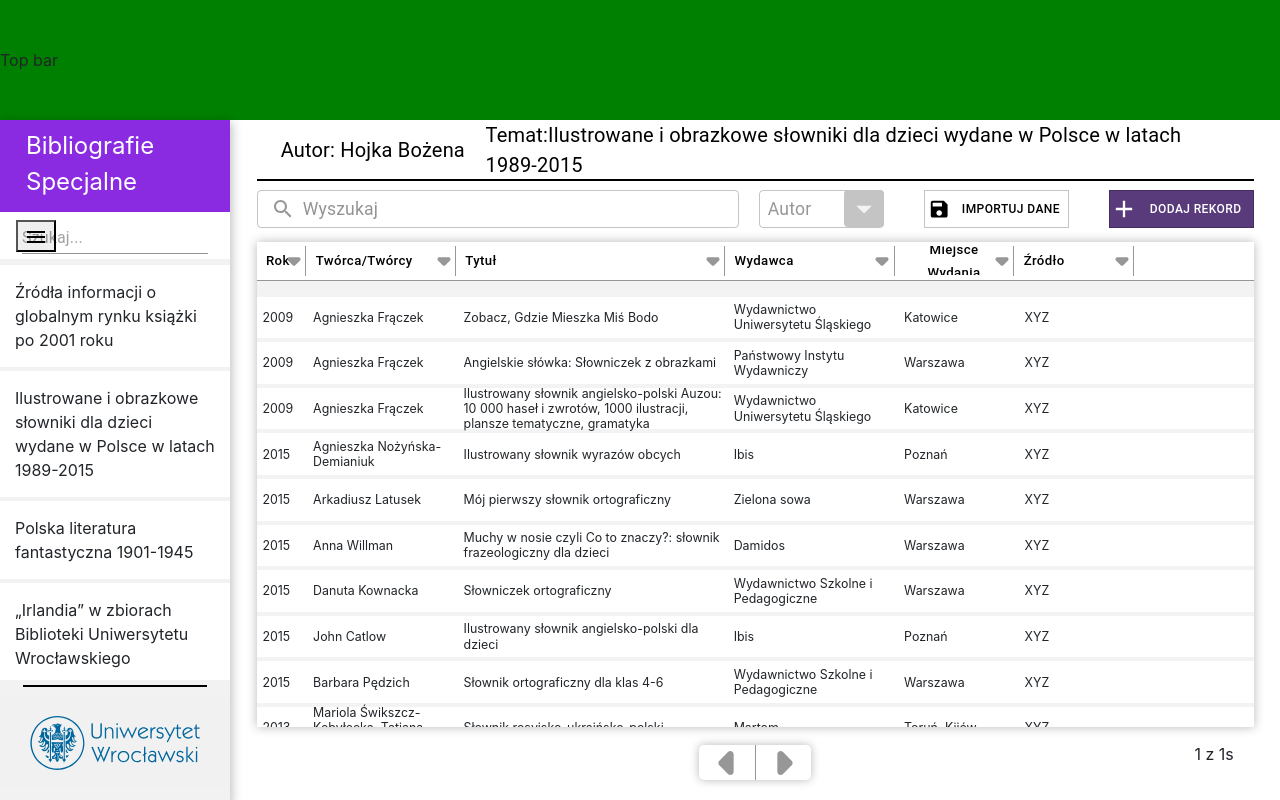
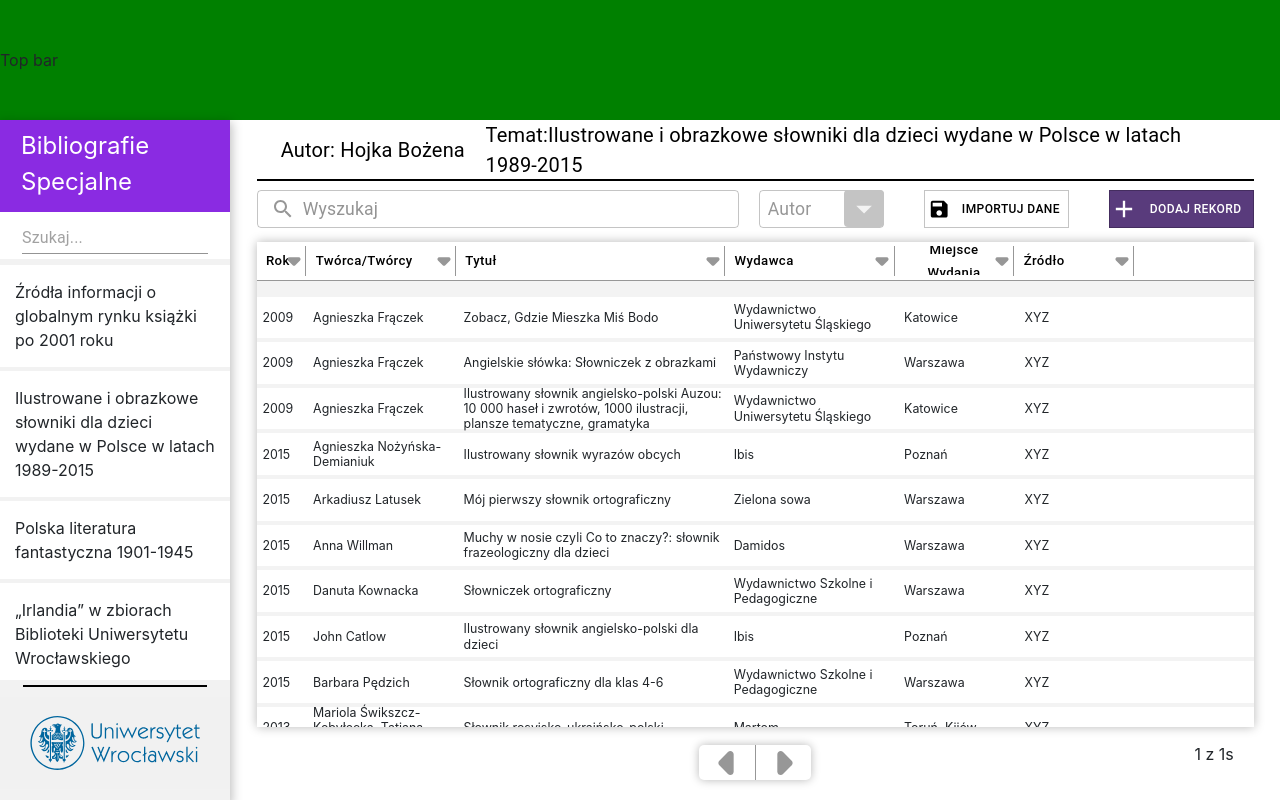
Before and after one commit to ppknUWr/frontend-bbz, a React (Create React App) app in the folder bbz-project/: page / in a window 1280 px wide. Built offline with nearby package versions, Linux system fonts and the light colour scheme.

Commit message:
Added comments, changed some styles

```diff
--- a/bbz-project/src/components/SidebarComponents/DataBaseList.js
+++ b/bbz-project/src/components/SidebarComponents/DataBaseList.js
@@ -2,12 +2,15 @@ import React from "react"
 import "../../styles/sidebar-styles.css";
 import DataBaseListItem from "./DataBaseListItem";
 
+/*
+    Wyświetla listę dostępnych baz danych
+*/
 
 const DataBaseList = ({handleDBChange, dbList}) => {
 
 
 
-    /* have to find a way, how to make unique key for eac item in the list*/
+    /* TODO: w przyszłości dodać unikalny klucz do elementów lsty*/
     return (
         <div className="database-container">
         {
--- a/bbz-project/src/components/SidebarComponents/Sidebar.js
+++ b/bbz-project/src/components/SidebarComponents/Sidebar.js
@@ -10,7 +10,7 @@ import SidebarNav from "./SidebarNav";
 /* input validation will be needed */
 
 const filterMatchingDBs = (dbArray, query) => {
-    if (!query)
+    if (!query) /* jeśli searchfield jest pusty, zwróć całą oryginalną tablice */
         return dbArray
 
     return dbArray.filter((dbArray) => {
@@ -47,7 +47,7 @@ const Sidebar = () => {
         }
     ]
 
-    /* visibility options probably will be only used in mobile version */
+    /* Wysuwanie sidebara będzie raczej dostępne tylko w wersji mobilnej */
     const [visible, setVisible] = useState(true);
     const [searchQuery, setSearchQuery] = useState("");
     const filteredArray = filterMatchingDBs(testData, searchQuery);
@@ -62,7 +62,7 @@ const Sidebar = () => {
 
 
     return (<>
-        {!visible && <button onClick={handleMenuBarClick}>X</button>}
+        {/*!visible && <button onClick={handleMenuBarClick}>X</button>*/}
         <div className={visible ? "sidebar active" : "sidebar"}>
             <SidebarNav handleMenuBarClick={handleMenuBarClick}/>
             <DataBaseSearchTextField searchQuery={searchQuery} setSearchQuery={setSearchQuery}/>
--- a/bbz-project/src/components/SidebarComponents/SidebarNav.js
+++ b/bbz-project/src/components/SidebarComponents/SidebarNav.js
@@ -5,9 +5,11 @@ const SidebarNav = ({ handleMenuBarClick }) => {
     return (
         <div className="navbar">
             <div className="title">Bibliografie Specjalne</div>
-            <div>
-                <MenuButton onClick={handleMenuBarClick} />
-            </div>
+            {
+                // <div>
+                //     <MenuButton onClick={handleMenuBarClick} />
+                // </div>
+            }
     </div>
     )
 }
--- a/bbz-project/src/styles/sidebar-styles.css
+++ b/bbz-project/src/styles/sidebar-styles.css
@@ -20,8 +20,8 @@
 }
 
 .title {
-    margin-bottom: 20px;
-    margin-left: 10px;
+    margin-bottom: 10px;
+    margin-left: 5px;
     align-self: flex-end;
 
     font-size: 24px;
@@ -74,6 +74,11 @@
 
 }
 
+.list-item:hover {
+    background-color: #D3D3D3;
+    cursor: pointer;
+    transition: 250ms;
+}
 
 .uwrlogo-container {
     height: 120px;
```
